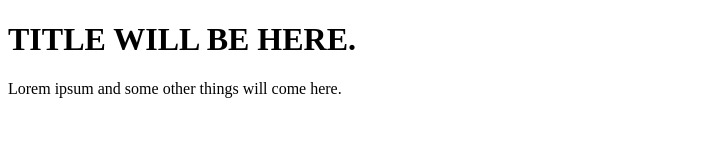
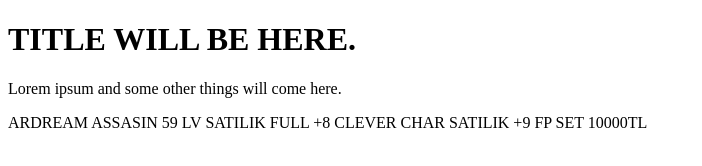
Before and after one commit to mertguler-trios/hw, a plain HTML site: page external.html in a window 1280 px wide. Shown: the whole page, without its empty margins (0-702 px from the left). Drawn offline with Linux system fonts and the light colour scheme; files that its build step writes are made by us from their sources.

Commit message:
Berkay Revizyon

```diff
--- a/external.html
+++ b/external.html
@@ -13,6 +13,7 @@
 <body>
     <h1>TITLE WILL BE HERE.</h1>
     <p>Lorem ipsum and some other things will come here.</p>
+    <p>ARDREAM ASSASIN 59 LV SATILIK FULL +8 CLEVER CHAR SATILIK +9 FP SET 10000TL</p>
 </body>
 
 
```
Also changed, not shown: ananza.txt (added).
